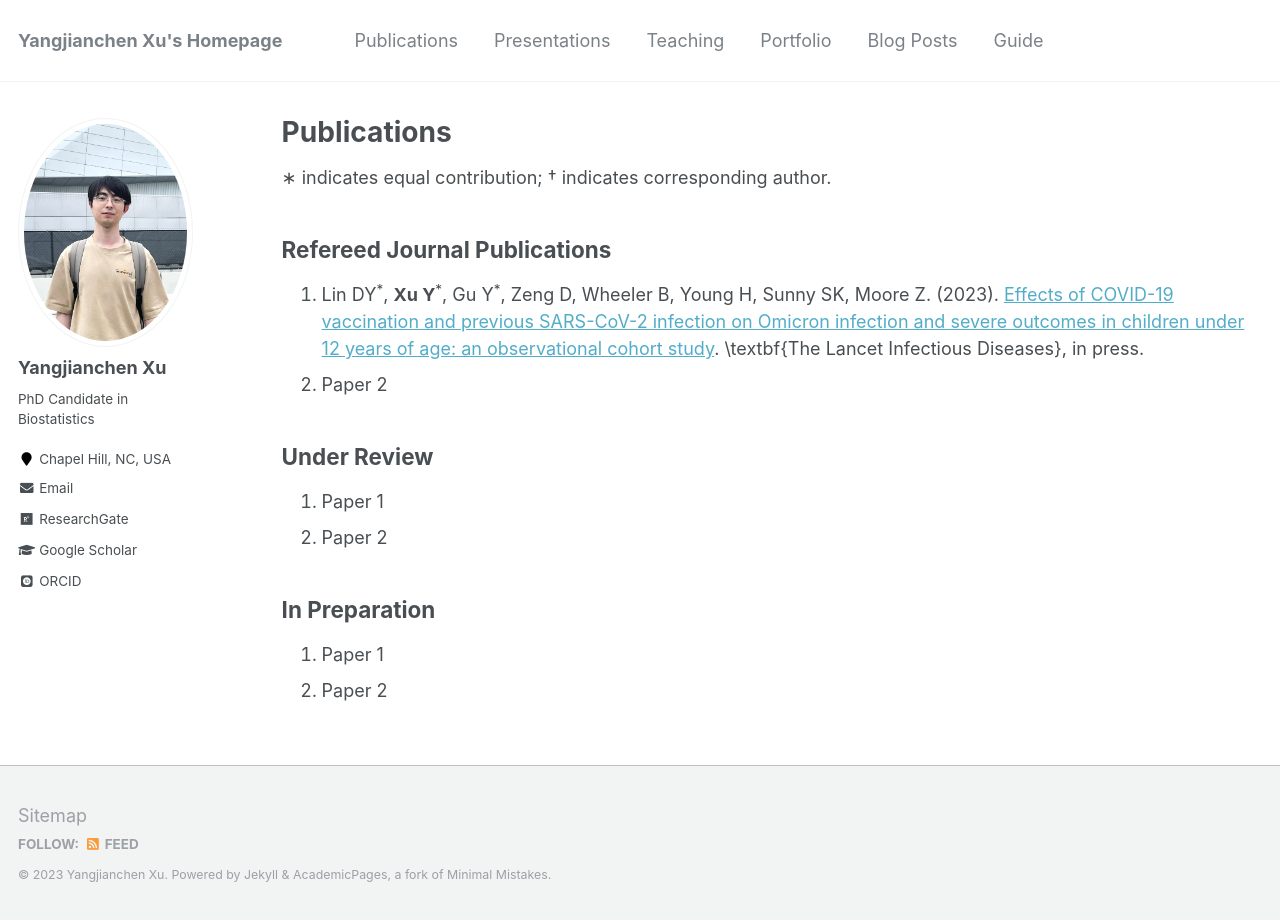
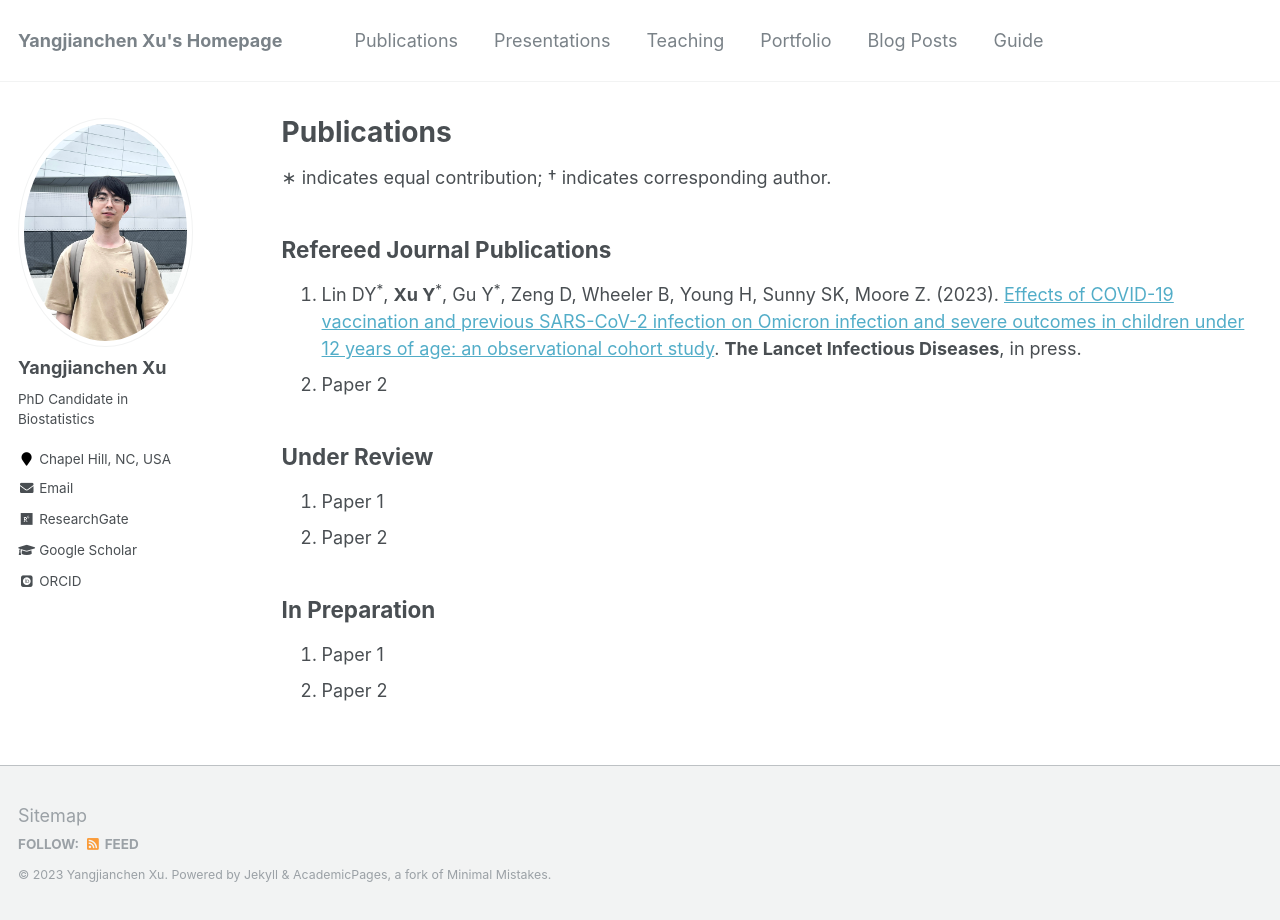
Before and after one commit to yangjc-xu/yangjc-xu.github.io, a Jekyll site: the page built from _pages/publications.md, in a window 1280 px wide. Built offline with Jekyll 4.4.1, drawn with Linux system fonts in a browser that asks for light colours; some web fonts are replaced.

Commit message:
Update publications.md

```diff
--- a/_pages/publications.md
+++ b/_pages/publications.md
@@ -19,7 +19,7 @@ author_profile: true
   indicates equal contribution; † indicates corresponding author.
 
 ## Refereed Journal Publications
-1. Lin DY<sup>*</sup>, **Xu Y**<sup>*</sup>, Gu Y<sup>*</sup>, Zeng D, Wheeler B, Young H, Sunny SK, Moore Z. (2023). [Effects of COVID-19 vaccination and previous SARS-CoV-2 infection on Omicron infection and severe outcomes in children under 12 years of age: an observational cohort study](https://www.thelancet.com/journals/laninf/article/PIIS1473-3099(23)00272-4/fulltext). \textbf{The Lancet Infectious Diseases}, in press.
+1. Lin DY<sup>*</sup>, **Xu Y**<sup>*</sup>, Gu Y<sup>*</sup>, Zeng D, Wheeler B, Young H, Sunny SK, Moore Z. (2023). [Effects of COVID-19 vaccination and previous SARS-CoV-2 infection on Omicron infection and severe outcomes in children under 12 years of age: an observational cohort study](https://www.thelancet.com/journals/laninf/article/PIIS1473-3099(23)00272-4/fulltext). **The Lancet Infectious Diseases**, in press.
 2. Paper 2
 
 ## Under Review
```
